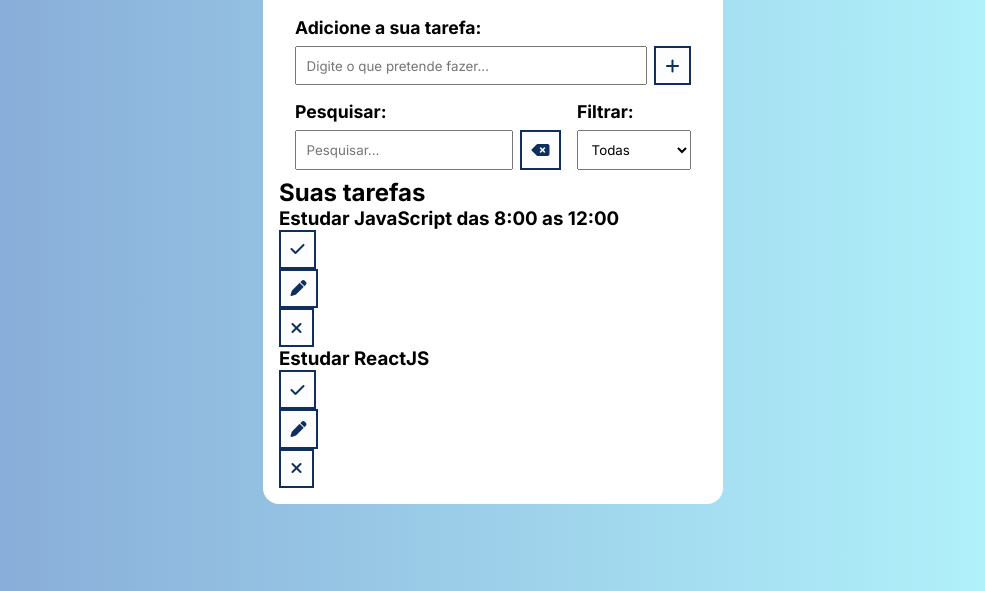
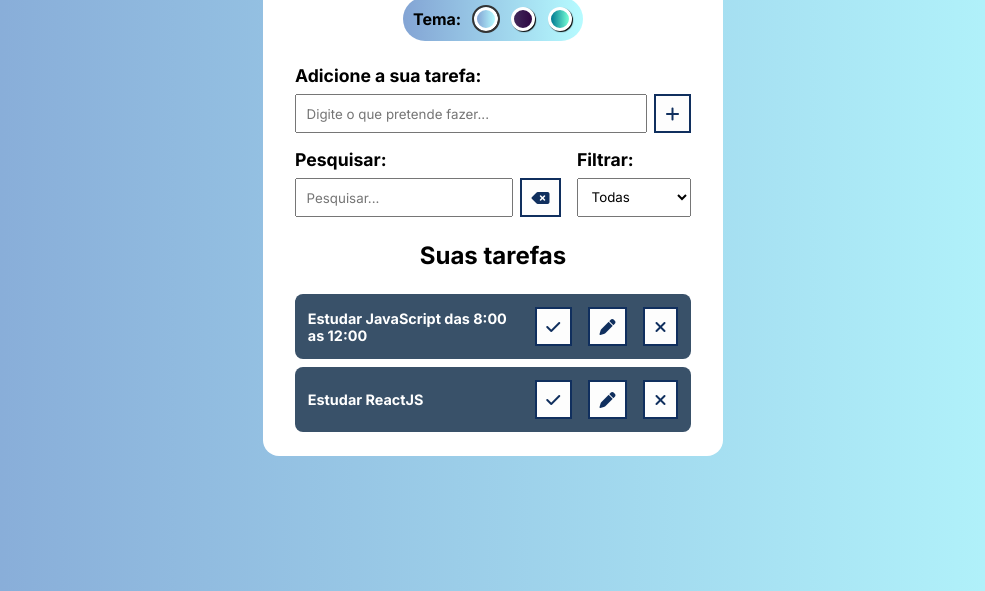
Before and after one commit to aleanrocha/projeto-todo-list, a plain HTML site: page index.html in a window 1280 px wide. Shown: the part 209-800 px from the top of the page, without its empty margins (147-1132 px from the left). Drawn offline with Linux system fonts and the light colour scheme.

Commit message:
todo list

```diff
--- a/css/styles.css
+++ b/css/styles.css
@@ -133,3 +133,33 @@ section#toolbar {
 }
 section#toolbar #seacrh {width: 70%;}
 section#toolbar #filter {width: 30%;}
+
+/* todo list */
+
+section#todo-list {
+  display: flex;
+  flex-direction: column;
+  gap: .5rem;
+  padding: 0 1rem .5rem;
+}
+section#todo-list h2 {
+  padding: 1rem;
+  text-align: center;
+}
+section#todo-list .todo {
+  display: flex;
+  align-items: center;
+  gap: 1rem;
+  padding: .8rem;
+  justify-content: space-between;
+  transition: .5s;
+}
+section#todo-list .todo h3 {
+  flex: 1;
+  font-size: .9rem;
+}
+section#todo-list .todo.done {
+  background-color: #395169;
+  color: #fff;
+  border-radius: .5rem;
+}
```
